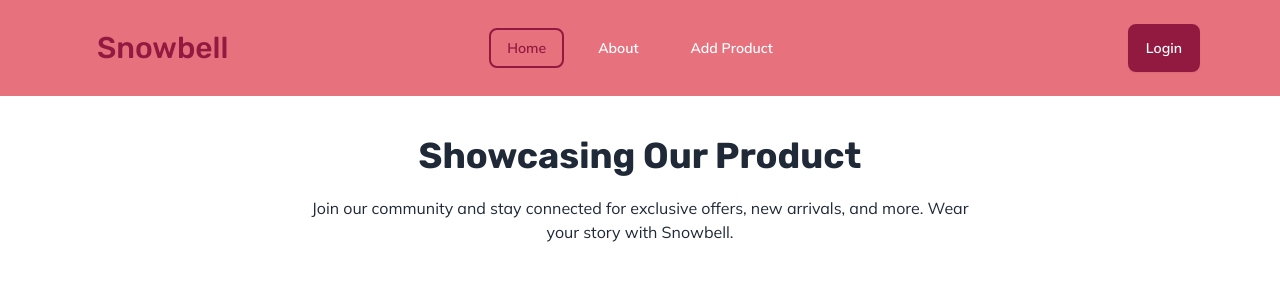
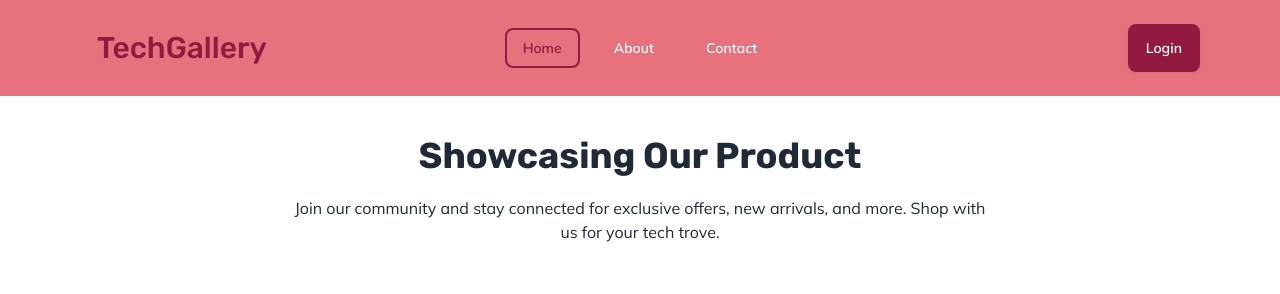
Before and after one commit to afiagithub/product-gallery, a React (Vite) app: page / in a window 1280 px wide. Shown: the top 294 px of the page. Built offline with nearby package versions, Linux system fonts and the light colour scheme.

Commit message:
added error page

```diff
--- a/src/components/Footer.jsx
+++ b/src/components/Footer.jsx
@@ -12,27 +12,28 @@ const Footer = () => {
                     <div className="w-full -mx-6 lg:w-2/5">
                         <div className="px-6">
                             <a href="#" className="text-[#2D3663] font-bold text-2xl">
-                                Snowbell
+                                TechGallery
                             </a>
 
                             <p className="max-w-sm mt-2 text-gray-500 text-sm">
-                                Join our community and stay connected for exclusive offers, new arrivals, and more. Wear your story with Snowbell.
+                                Join our community and stay connected for exclusive offers, new arrivals,
+                                and more. Shop with us for your tech trove.
                             </p>
 
                             <div className="flex mt-6 -mx-2 gap-5">
-                                <a className="text-xl" data-tooltip-id="fb-page" data-tooltip-content="https://www.facebook.com/Snowbell"
+                                <a className="text-xl" data-tooltip-id="fb-page" data-tooltip-content="https://www.facebook.com/TechGallery"
                                     data-tooltip-place="bottom">
                                     <FaFacebookF />
                                 </a>
                                 <Tooltip id="fb-page" />
 
-                                <a className="text-xl" data-tooltip-id="twitter-page" data-tooltip-content="https://www.twitter.com/Snowbell"
+                                <a className="text-xl" data-tooltip-id="twitter-page" data-tooltip-content="https://www.twitter.com/TechGallery"
                                     data-tooltip-place="bottom">
                                     <FaTwitter />
                                 </a>
                                 <Tooltip id="twitter-page" />
 
-                                <a className="text-xl" data-tooltip-id="instagram-page" data-tooltip-content="https://www.instagram.com/Snowbell"
+                                <a className="text-xl" data-tooltip-id="instagram-page" data-tooltip-content="https://www.instagram.com/TechGallery"
                                     data-tooltip-place="bottom">
                                     <FaInstagram />
                                 </a>
@@ -47,7 +48,7 @@ const Footer = () => {
                                 <h3 className="text-[#2D3663] uppercase font-bold">Pages</h3>
                                 <a href="/" className="block mt-2 text-sm text-[#2D3663]  hover:underline">All Products</a>
                                 <a href="/about" className="block mt-2 text-sm text-[#2D3663]  hover:underline">About</a>
-                                <a href="/add-product" className="block mt-2 text-sm text-[#2D3663]  hover:underline">Add Product</a>
+                                <a href="/contact" className="block mt-2 text-sm text-[#2D3663]  hover:underline">Contact</a>
                             </div>
 
                             <div>
@@ -60,7 +61,7 @@ const Footer = () => {
                             <div>
                                 <h3 className="text-[#2D3663] uppercase font-bold">Contact</h3>
                                 <span className="block mt-2 text-sm text-[#2D3663]  hover:underline">+1 234 567 999</span>
-                                <span className="block mt-2 text-sm text-[#2D3663]  hover:underline">snowbell@gmail.com</span>
+                                <span className="block mt-2 text-sm text-[#2D3663]  hover:underline">techgallery@gmail.com</span>
                             </div>
                         </div>
                     </div>
@@ -69,7 +70,7 @@ const Footer = () => {
                 <hr className="h-px my-6 bg-gray-200 border-none" />
 
                 <div>
-                    <p className="text-center text-gray-500 ">© Snowbell 2024 - All rights reserved</p>
+                    <p className="text-center text-gray-500 ">© TechGallery 2024 - All rights reserved</p>
                 </div>
             </div>
         </footer>
--- a/src/components/Navbar.jsx
+++ b/src/components/Navbar.jsx
@@ -7,7 +7,7 @@ const Navbar = () => {
         <li className="bg-transparent mx-2"><NavLink className={({ isActive }) => isActive ? "border-2 border-[#921A40] text-[#921A40]"
             : "border-2 border-transparent"} to="/about">About</NavLink></li>
         <li className="bg-transparent mx-2"><NavLink className={({ isActive }) => isActive ? "border-2 border-[#921A40] text-[#921A40]"
-            : "border-2 border-transparent"} to="/add-product">Add Product</NavLink></li>
+            : "border-2 border-transparent"} to="/contact">Contact</NavLink></li>
     </>
     return (
         <div className="navbar px-6 md:px-12 lg:px-20 py-5 bg-[#E7717D] text-white">
@@ -35,7 +35,7 @@ const Navbar = () => {
                     </ul>
                 </div>
                 <a className="btn btn-ghost font-rubik text-2xl lg:text-3xl font-medium
-                text-[#921A40]">Snowbell</a>
+                text-[#921A40]">TechGallery</a>
             </div>
             <div className="navbar-center hidden lg:flex">
                 <ul className="menu menu-horizontal px-1 font-semibold">
--- a/src/main.jsx
+++ b/src/main.jsx
@@ -3,13 +3,16 @@ import { createRoot } from 'react-dom/client'
 import './index.css'
 import { RouterProvider } from "react-router-dom";
 import router from './routes/Route.jsx';
+import { HelmetProvider } from 'react-helmet-async';
 import { QueryClient, QueryClientProvider } from '@tanstack/react-query'
 const queryClient = new QueryClient();
 
 createRoot(document.getElementById('root')).render(
   <StrictMode>
+    <HelmetProvider>
     <QueryClientProvider client={queryClient}>
       <RouterProvider router={router} />
     </QueryClientProvider>
+    </HelmetProvider>
   </StrictMode>,
 )
--- /dev/null
+++ b/src/pages/ErrorPage.jsx
@@ -0,0 +1,29 @@
+import { useNavigate } from "react-router-dom";
+import { Helmet } from "react-helmet-async";
+import { TbError404 } from "react-icons/tb";
+
+const ErrorPage = () => {
+    const navigate = useNavigate();
+    return (
+        <div className="flex flex-col justify-center items-center text-center my-10 mx-3">
+            <Helmet>
+                <title>TechGallery | 404 Page</title>
+            </Helmet>
+            <p className="text-7xl text-red-700 border-2 border-red-700 p-4 rounded-lg"><TbError404 /></p>
+            <h1 className="text-3xl font-bold font-rale mt-8 mb-2 uppercase"><span className="text-red-800">404</span>: Page not found</h1>
+            <p className="font-semibold text-xl text-red-700">Sorry we couldn't find the page you're looking for</p>
+            <a onClick={() => navigate('/')}
+                className="relative my-10 px-5 py-3 overflow-hidden font-medium text-red-700
+        bg-transparent border-2 border-red-700 rounded-lg shadow-inner group cursor-pointer">
+                <span className="absolute top-0 left-0 w-0 h-0 transition-all duration-200 border-t-2 border-red-700 group-hover:w-full ease"></span>
+                <span className="absolute bottom-0 right-0 w-0 h-0 transition-all duration-200 border-b-2 border-red-700 group-hover:w-full ease"></span>
+                <span className="absolute top-0 left-0 w-full h-0 transition-all duration-300 delay-200 bg-red-700 group-hover:h-full ease"></span>
+                <span className="absolute bottom-0 left-0 w-full h-0 transition-all duration-300 delay-200 bg-red-700 group-hover:h-full ease"></span>
+                <span className="absolute inset-0 w-full h-full duration-300 delay-300 bg-red-700 opacity-0 group-hover:opacity-100"></span>
+                <span className="relative transition-colors duration-300 delay-200 group-hover:text-white ease font-rale font-bold">To HomePage</span>
+            </a>
+        </div>
+    );
+};
+
+export default ErrorPage;
--- a/src/pages/Home.jsx
+++ b/src/pages/Home.jsx
@@ -3,10 +3,12 @@ import axios from 'axios';
 import { useState } from 'react';
 import ProductCard from '../components/ProductCard';
 import LoadingSpinner from '../components/LoadingSpinner';
+import { Helmet } from "react-helmet-async";
 
 const Home = () => {
     const [allTechs, setAllTechs] = useState([])
     const [techList, setTechList] = useState([]);
+    // Get all product data
     const { data: products = [], isLoading, refetch } = useQuery({
         queryKey: ['products'],
         queryFn: async () => {
@@ -17,6 +19,7 @@ const Home = () => {
         refetchOnWindowFocus: false,
     })
 
+    // Search by name
     const handleSearch = async (e) => {
         e.preventDefault();
         const name = e.target.name.value;
@@ -24,6 +27,7 @@ const Home = () => {
         setTechList(newTech);
     }
 
+    // Filter by category
     const handleCat = async (e) => {
         e.preventDefault();
         const category = e.target.value;
@@ -31,6 +35,7 @@ const Home = () => {
         setTechList(newTech);
     }
 
+    // Filter by price range
     const handlePrice = (e) => {
         e.preventDefault();
         const min_price = e.target.min_price.value;
@@ -39,33 +44,40 @@ const Home = () => {
         setTechList(newTech);
     }
 
+    // Sort by price or rating
     const handleSort = async (e) => {
         e.preventDefault();
         const sortVal = e.target.value;
-        if(sortVal == 1){
+        // price(lowest to higest)
+        if (sortVal == 1) {
             const sortedTechList = [...allTechs].sort((a, b) => a.price - b.price);
             setTechList(sortedTechList)
 
         }
-        else if(sortVal == 2){
+        // Price (highest to lowest)
+        else if (sortVal == 2) {
             const sortedTechList = [...allTechs].sort((a, b) => b.price - a.price);
             setTechList(sortedTechList)
         }
-        else if(sortVal == 3){
+        // Rating (high to low)
+        else if (sortVal == 3) {
             const sortedTechList = [...allTechs].sort((a, b) => b.ratings - a.ratings);
             setTechList(sortedTechList)
         }
     }
-
+    // Show Spinner for asyncrounous loading
     if (isLoading) {
         return <LoadingSpinner />
     }
     return (
         <div className='max-w-6xl mx-auto'>
+            <Helmet>
+                <title>TechGallery</title>
+            </Helmet>
             <h1 className="text-center text-4xl font-fira font-bold mb-5 mt-10 font-rubik">Showcasing Our Product</h1>
             <p className="text-center w-3/5 mx-auto mb-10 lg:mb-20">
                 Join our community and stay connected for exclusive offers, new arrivals, and more.
-                Wear your story with Snowbell.</p>
+                Shop with us for your tech trove.</p>
             <div className="mb-8 text-sm px-10 lg:px-0 flex flex-col lg:flex-row items-center justify-center gap-5">
                 <select onChange={handleCat} className="p-3 text-[#921A40] font-semibold border-2 border-[#921A40]
                 hover:text-[#921A40] hover:bg-transparent hover:border-[#921A40] rounded-lg" name="category">
@@ -104,7 +116,7 @@ const Home = () => {
             </div>
             <div className='grid grid-cols-1 md:grid-cols-2 lg:grid-cols-3 gap-5 place-items-center'>
                 {
-                    techList.map((tech, idx) => <ProductCard key={tech.id} tech={tech} />)
+                    techList.map((tech) => <ProductCard key={tech.id} tech={tech} />)
                 }
             </div>
         </div>
--- a/src/pages/ProductDetails.jsx
+++ b/src/pages/ProductDetails.jsx
@@ -4,6 +4,8 @@ import { useState } from 'react';
 import LoadingSpinner from '../components/LoadingSpinner';
 import axios from 'axios';
 import { useQuery } from '@tanstack/react-query';
+import { IoMdStar } from "react-icons/io";
+import { Helmet } from "react-helmet-async";
 
 const ProductDetails = () => {
     const [techList, setTechList] = useState([]);
@@ -22,13 +24,19 @@ const ProductDetails = () => {
         return <LoadingSpinner />
     }
     return (
-        <div className="hero mx-auto lg:mt-5">
-            <div className="flex flex-col lg:flex-row lg:justify-start lg:items-start gap-10">
+        <div className="hero mx-auto my-10 lg:my-16">
+            <Helmet>
+                <title>TechGallery | Tech Details</title>
+            </Helmet>
+            <div className="flex flex-col lg:flex-row lg:justify-between lg:items-start gap-10 w-5/6 mx-auto">
                 <div className="lg:w-1/2 mx-auto flex flex-col justify-center rounded-3xl">
                     <img src={newTech.image} className="rounded-lg shadow-2xl w-full" />
                 </div>
                 <div className="lg:w-3/5">
                     <h1 className="text-4xl font-bold font-play">{newTech.name}</h1>
+                    <p className="flex flex-row gap-1 font-bold mb-5 mt-3">Rating:
+                        <span className="font-semibold">{newTech.ratings}</span>
+                        <IoMdStar className="text-yellow-400 text-lg justify-center items-center" /></p>
                     <p className="py-3 px-2 font-bold w-full bg-black text-white rounded-xl">Description</p>
                     <p className="py-3 px-3"><span className="font-bold"></span> {newTech.description}...</p>
 
--- a/src/routes/Route.jsx
+++ b/src/routes/Route.jsx
@@ -2,11 +2,13 @@ import { createBrowserRouter } from "react-router-dom";
 import MainLayout from "../layouts/MainLayout";
 import Home from "../pages/Home";
 import ProductDetails from "../pages/ProductDetails";
+import ErrorPage from "../pages/ErrorPage";
 
 const router = createBrowserRouter([
     {
         path: "/",
         element: <MainLayout />,
+        errorElement: <ErrorPage/>,
         children: [
             {
                 path: '/',
```
